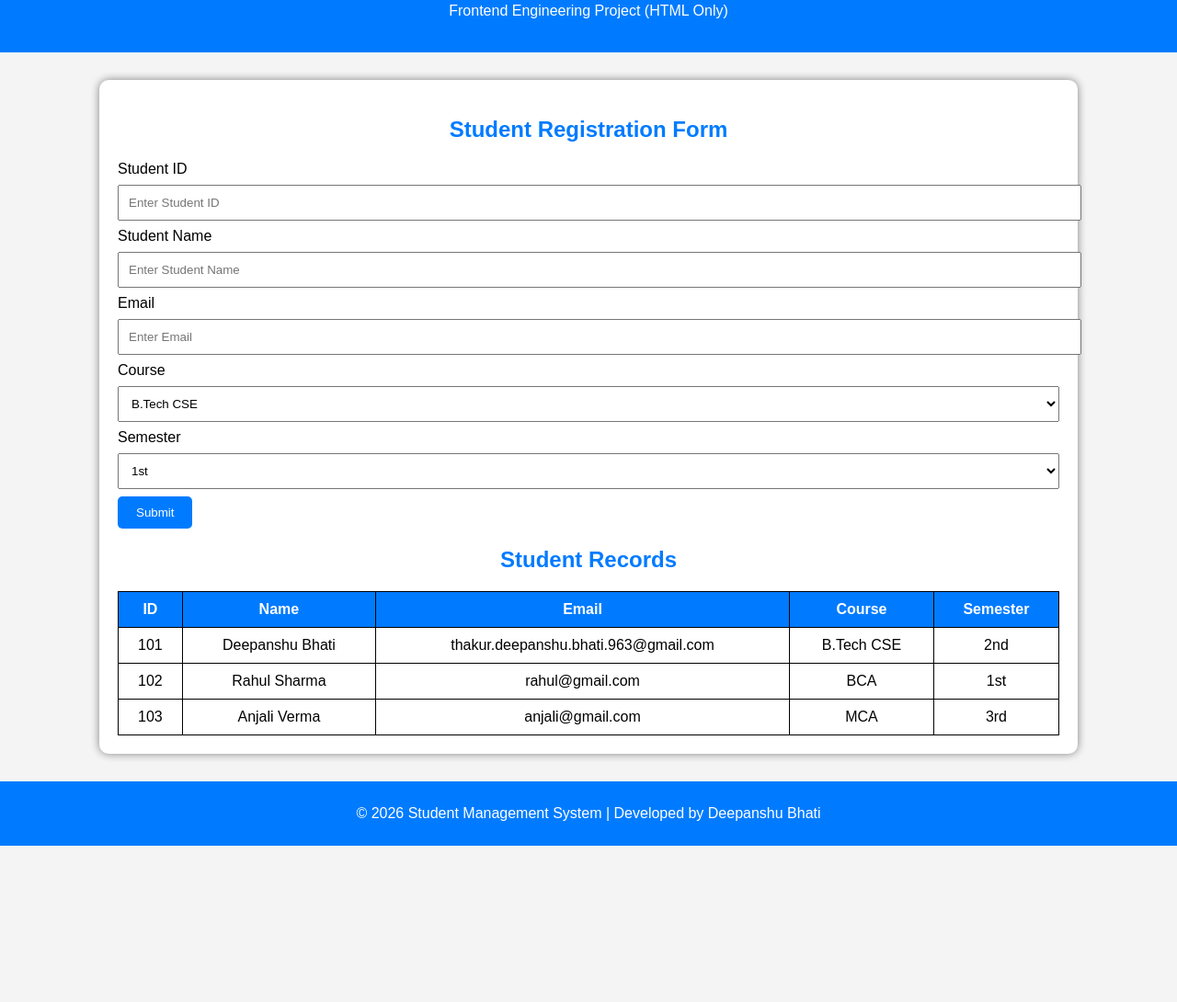
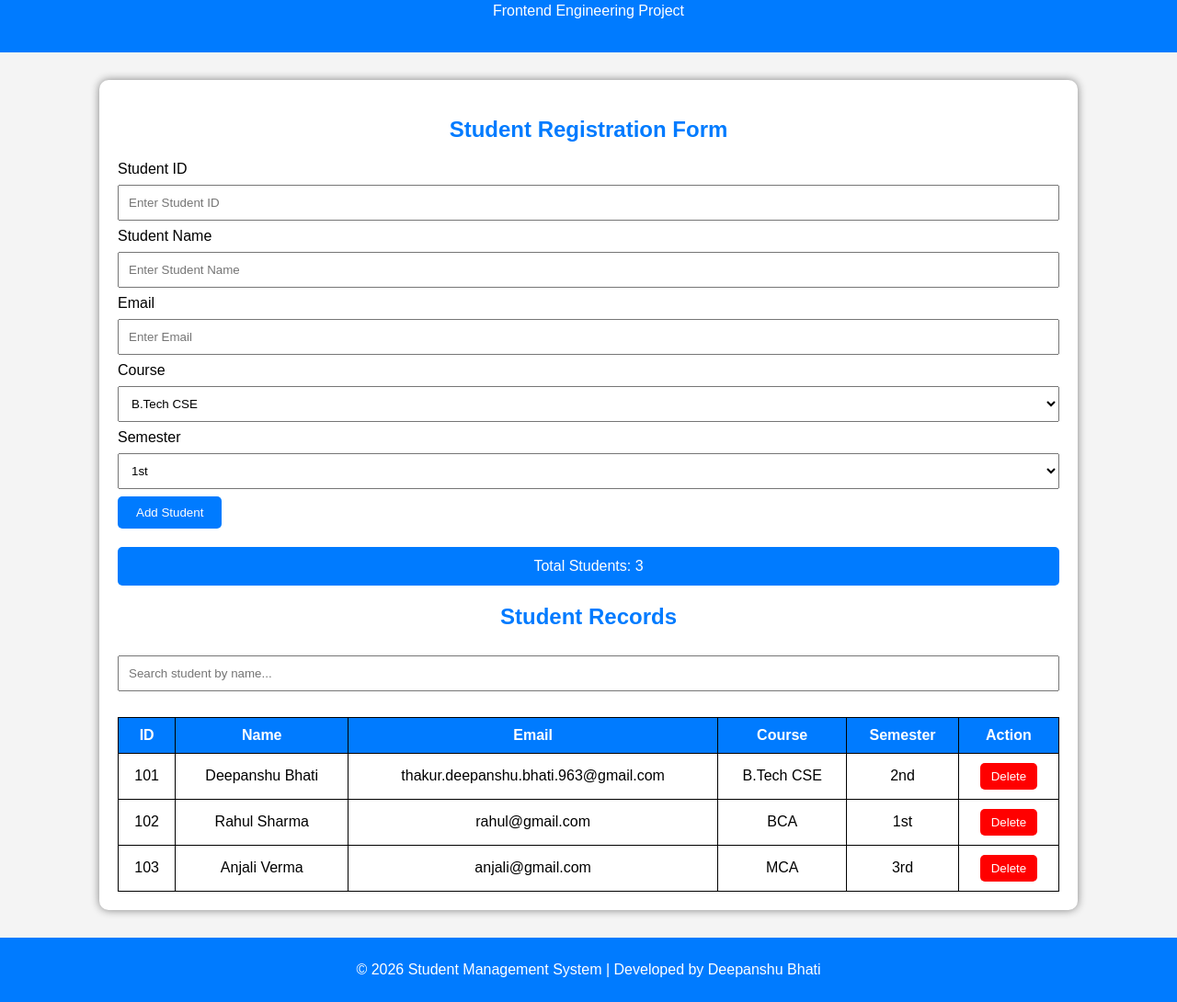
Before and after one commit to thakurdeepanshubhati/student-management-system, a plain HTML site: page index.html in a window 1280 px wide. Shown: the part 97-1187 px from the top of the page at 92% size. Before the commit the page ends 1017 px from the top, so only its background shows below. Drawn offline with Linux system fonts and the light colour scheme.

Commit message:
index.html

```diff
--- a/index.html
+++ b/index.html
@@ -4,7 +4,6 @@
 <meta charset="UTF-8">
 <meta name="viewport" content="width=device-width, initial-scale=1.0">
 <title>Student Management System</title>
-
 <style>
 body{
     font-family:Arial,sans-serif;
@@ -51,6 +50,7 @@ input,select{
     width:100%;
     padding:10px;
     margin:8px 0;
+    box-sizing:border-box;
 }
 button{
     background:#007BFF;
@@ -63,6 +63,24 @@ border-radius:5px;
 button:hover{
     background:#0056b3;
 }
+.delete{
+    background:red;
+    padding:7px 12px;
+}
+.delete:hover{
+    background:darkred;
+}
+.search{
+    margin-top:20px;
+}
+.total{
+    background:#007BFF;
+    color:white;
+    padding:12px;
+    margin-top:20px;
+    border-radius:5px;
+    text-align:center;
+}
 footer{
     background:#007BFF;
     color:white;
@@ -72,39 +90,32 @@ margin-top:20px;
 }
 </style>
 </head>
-
 <body>
-
 <header>
 <h1>Student Management System</h1>
-<p>Frontend Engineering Project (HTML Only)</p>
+<p>Frontend Engineering Project</p>
 </header>
-
 <div class="container">
-
 <h2>Student Registration Form</h2>
-
-<form>
-
+<form id="studentForm">
 <label>Student ID</label>
-<input type="text" placeholder="Enter Student ID">
-
+<input type="text" id="studentId"
+placeholder="Enter Student ID">
 <label>Student Name</label>
-<input type="text" placeholder="Enter Student Name">
-
+<input type="text" id="studentName"
+placeholder="Enter Student Name">
 <label>Email</label>
-<input type="email" placeholder="Enter Email">
-
+<input type="email" id="email"
+placeholder="Enter Email">
 <label>Course</label>
-<select>
+<select id="course">
 <option>B.Tech CSE</option>
 <option>BCA</option>
 <option>MCA</option>
 <option>BBA</option>
 </select>
-
 <label>Semester</label>
-<select>
+<select id="semester">
 <option>1st</option>
 <option>2nd</option>
 <option>3rd</option>
@@ -114,54 +125,206 @@ margin-top:20px;
 <option>7th</option>
 <option>8th</option>
 </select>
-
-<button type="button">Submit</button>
-
+<button type="button" onclick="addStudent()">
+Add Student
+</button>
 </form>
-
+<div class="total">
+Total Students: <span id="total">3</span>
+</div>
 <h2>Student Records</h2>
-
+<div class="search">
+<input type="text"
+id="search"
+placeholder="Search student by name..."
+onkeyup="searchStudent()">
+</div>
 <table>
-
 <tr>
 <th>ID</th>
 <th>Name</th>
 <th>Email</th>
 <th>Course</th>
 <th>Semester</th>
+<th>Action</th>
 </tr>
-
+<tbody id="studentTable">
 <tr>
 <td>101</td>
 <td>Deepanshu Bhati</td>
 <td>thakur.deepanshu.bhati.963@gmail.com</td>
 <td>B.Tech CSE</td>
 <td>2nd</td>
+
+<td>
+<button class="delete"
+onclick="deleteStudent(this)">
+Delete
+</button>
+</td>
+
 </tr>
 
 <tr>
+
 <td>102</td>
 <td>Rahul Sharma</td>
 <td>rahul@gmail.com</td>
 <td>BCA</td>
 <td>1st</td>
+
+<td>
+<button class="delete"
+onclick="deleteStudent(this)">
+Delete
+</button>
+</td>
+
 </tr>
 
 <tr>
+
 <td>103</td>
 <td>Anjali Verma</td>
 <td>anjali@gmail.com</td>
 <td>MCA</td>
 <td>3rd</td>
+
+<td>
+<button class="delete"
+onclick="deleteStudent(this)">
+Delete
+</button>
+</td>
+
 </tr>
+
+</tbody>
 
 </table>
 
 </div>
 
 <footer>
-<p>© 2026 Student Management System | Developed by Deepanshu Bhati</p>
+
+<p>
+© 2026 Student Management System | Developed by Deepanshu Bhati
+</p>
+
 </footer>
 
+<script>
+
+
+function addStudent(){
+
+    let id = document.getElementById("studentId").value;
+
+    let name = document.getElementById("studentName").value;
+
+    let email = document.getElementById("email").value;
+
+    let course = document.getElementById("course").value;
+
+    let semester = document.getElementById("semester").value;
+
+
+    if(id == "" || name == "" || email == ""){
+
+        alert("Please fill all details");
+
+        return;
+    }
+
+
+    let table = document.getElementById("studentTable");
+
+    let row = table.insertRow();
+
+
+    row.insertCell(0).innerHTML = id;
+
+    row.insertCell(1).innerHTML = name;
+
+    row.insertCell(2).innerHTML = email;
+
+    row.insertCell(3).innerHTML = course;
+
+    row.insertCell(4).innerHTML = semester;
+
+
+    row.insertCell(5).innerHTML =
+    '<button class="delete" onclick="deleteStudent(this)">Delete</button>';
+
+
+    updateTotal();
+
+
+    document.getElementById("studentForm").reset();
+
+
+    alert("Student added successfully!");
+
+}
+
+
+
+function deleteStudent(button){
+
+    let row = button.parentNode.parentNode;
+
+    row.remove();
+
+    updateTotal();
+
+}
+
+
+
+function updateTotal(){
+
+    let table = document.getElementById("studentTable");
+
+    let total = table.rows.length;
+
+    document.getElementById("total").innerHTML = total;
+
+}
+
+
+
+function searchStudent(){
+
+    let search = document.getElementById("search").value.toLowerCase();
+
+    let table = document.getElementById("studentTable");
+
+    let rows = table.getElementsByTagName("tr");
+
+
+    for(let i = 0; i < rows.length; i++){
+
+        let name = rows[i].cells[1].innerHTML.toLowerCase();
+
+
+        if(name.includes(search)){
+
+            rows[i].style.display = "";
+
+        }
+
+        else{
+
+            rows[i].style.display = "none";
+
+        }
+
+    }
+
+}
+
+</script>
+
 </body>
+
 </html>
```
Lines whose indentation alone changed are shown as unchanged.
